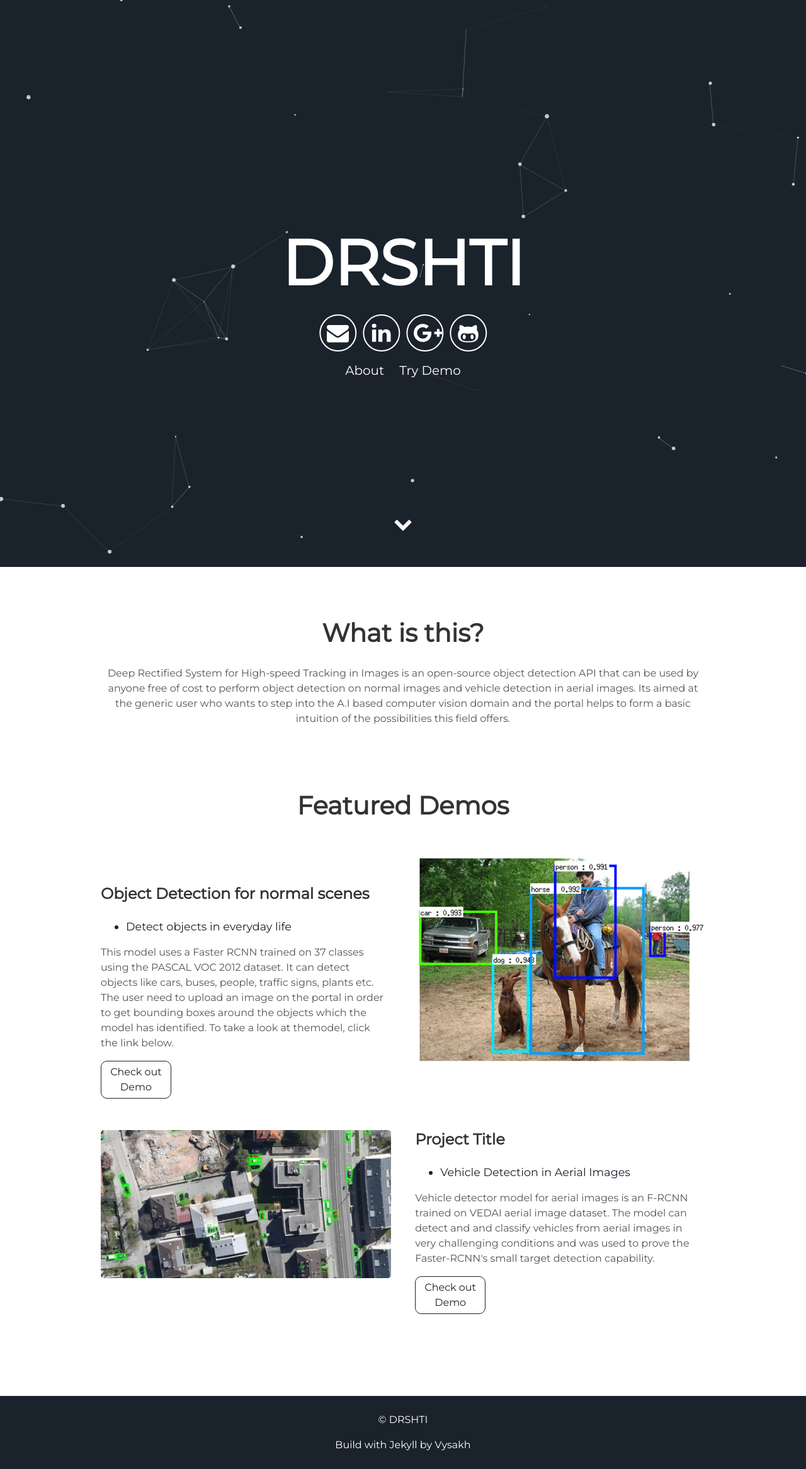
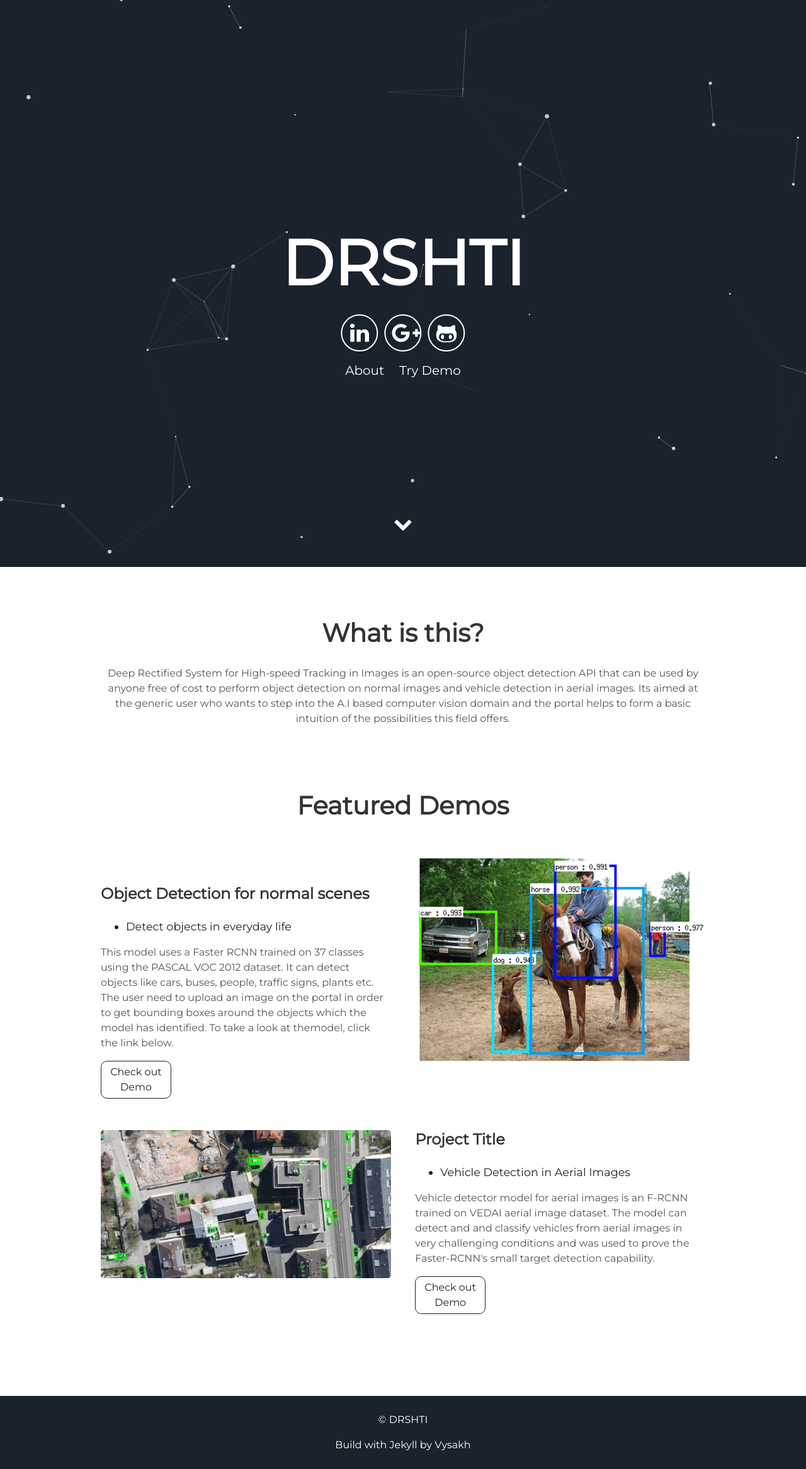
Before and after one commit to drshti/drshti.github.io, a Jekyll site: the page built from index.html, in a window 1280 px wide. Shown: the whole page at 63% size. Built offline with Jekyll 4.4.1, drawn with Linux system fonts in a browser that asks for light colours.

Commit message:
Update header.html

```diff
--- a/_includes/header.html
+++ b/_includes/header.html
@@ -5,7 +5,7 @@
         <span class="site-description">{{site.user_title}}</span>
       </h1>
       <div class="header-icons">
-        <a aria-label="Send email" href="vsmo92@gmail.com"><i class="icon fa fa-envelope"></i></a>
+<!--         <a aria-label="Send email" href="vsmo92@gmail.com"><i class="icon fa fa-envelope"></i></a> -->
         <a aria-label="LinkedIn" href="https://www.linkedin.com/in/vysakh-s-mohan/"><i class="icon fa fa-linkedin"></i></a>
         <a aria-label="My Google Plus" target="https://plus.google.com/+VysakhMohan_92" href="https://plus.google.com/+VysakhMohan_92"><i class="icon fa fa-google-plus" aria-hidden="true"></i></a>
         <a aria-label="My Github" target="https://github.com/vyzboy92" href="https://github.com/vyzboy92"><i class="icon fa fa-github-alt" aria-hidden="true"></i></a>
```
